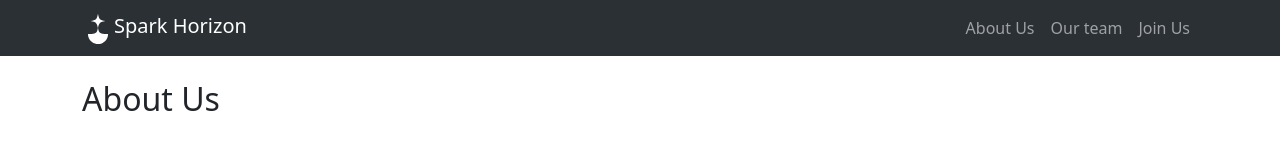
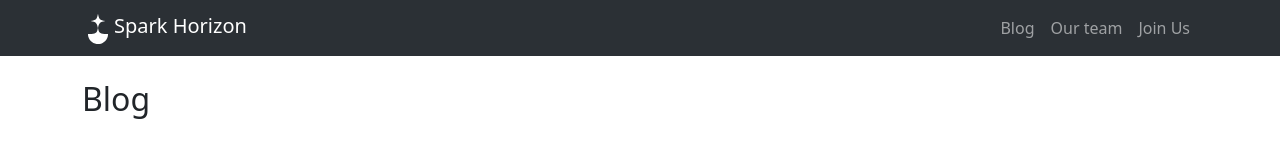
Before and after one commit to aleubeto/ProyectoVD, a Vue app in the folder Frontend/: page / in a window 1280 px wide. Shown: the top 168 px of the page. Built offline with nearby package versions, Linux system fonts and the light colour scheme.

Commit message:
New section to Blog

```diff
--- a/Frontend/src/App.vue
+++ b/Frontend/src/App.vue
@@ -28,7 +28,7 @@ import NavBar from './components/navbarItem.vue'
     data() {
       return {
         navItems: [
-          { text: 'About Us', route: '/' },
+          { text: 'Blog', route: '/' },
           { text: 'Our team', route: '/ourteam' },
           { text: 'Join Us', route: '/joinus' }
         ]
--- a/Frontend/src/views/AboutUsView.vue
+++ b/Frontend/src/views/AboutUsView.vue
@@ -1,5 +1,5 @@
 <template>
     <main>
-        <h2 class="mt-4 mb-4">About Us</h2>
+        <h2 class="mt-4 mb-4">Blog</h2>
     </main>
 </template>
```
